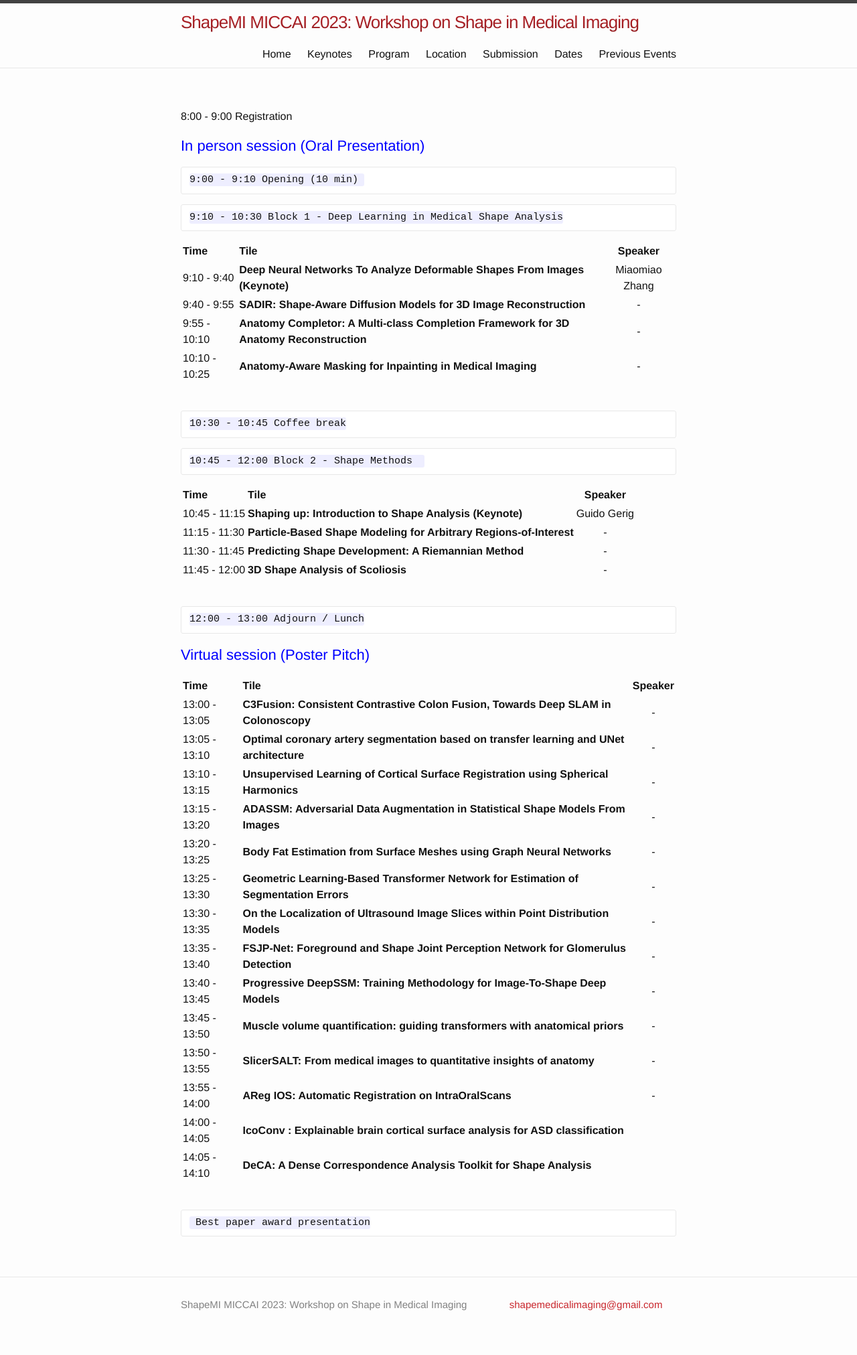
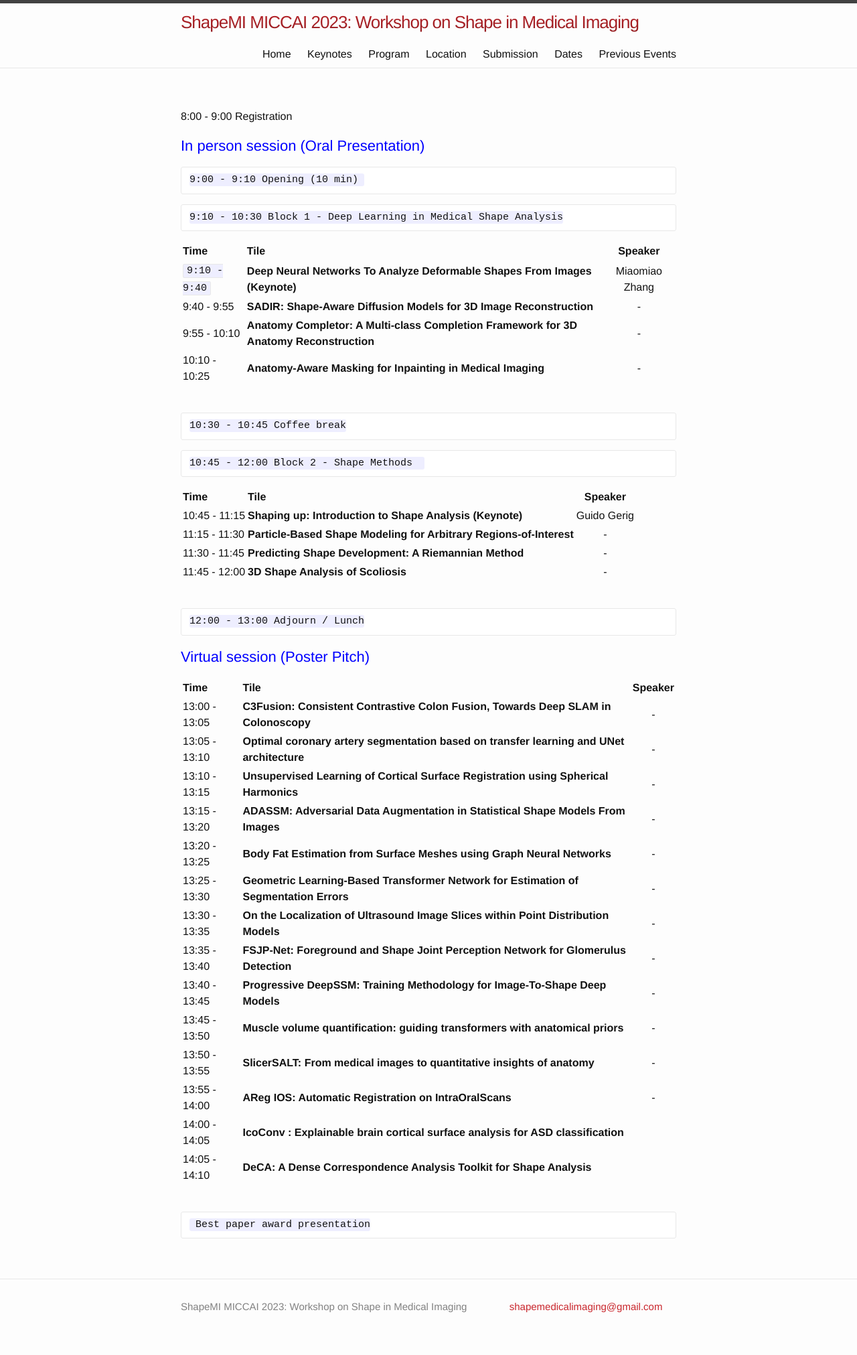
Before and after one commit to shapemi/shapemi.github.io, a Jekyll site: the page built from program/index.md, in a window 1280 px wide. Shown: the whole page at 67% size. Built offline with Jekyll 4.4.1, drawn with Linux system fonts in a browser that asks for light colours; our own code applies the rules of GitHub Pages for plain Markdown files.

````diff
--- a/program/index.md
+++ b/program/index.md
@@ -13,7 +13,7 @@
 
 | Time   |      Tile      |  Speaker |
 |:--------------|:-------------------------|:---------:|
-| 9:10 - 9:40  | **Deep Neural Networks To Analyze Deformable Shapes From Images (Keynote)**             | Miaomiao Zhang |
+| ```9:10 - 9:40```  | **Deep Neural Networks To Analyze Deformable Shapes From Images (Keynote)**             | Miaomiao Zhang |
 | 9:40 - 9:55  | **SADIR: Shape-Aware Diffusion Models for 3D Image Reconstruction**                     |      -         |
 | 9:55 - 10:10 | **Anatomy Completor: A Multi-class Completion Framework for 3D Anatomy Reconstruction** |      -         |
 | 10:10 - 10:25| **Anatomy-Aware Masking for Inpainting in Medical Imaging**                             |      -         |
````
